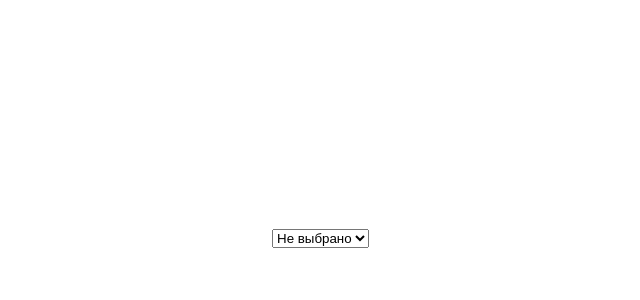
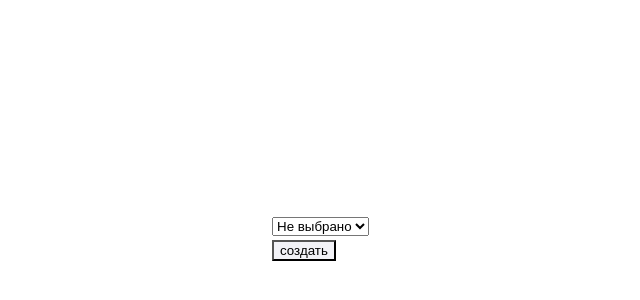
Before and after one commit to AlexMurrr/workWithAmoCRM, a Vue app: page / in a window 1280 px wide. Shown: the part 162-462 px from the top of the page, without its empty margins (368-1008 px from the left). Built offline with nearby package versions, Linux system fonts and the light colour scheme.

Commit message:
feat: change collor button

```diff
--- a/src/components/buttonV.vue
+++ b/src/components/buttonV.vue
@@ -0,0 +1,22 @@
+<script setup>
+const props = defineProps({
+  isActive: {type: String}
+})
+</script>
+
+<template>
+    <button :class="props.isActive" >создать</button>
+</template>
+
+
+<style>
+
+.noActive {
+    background-color: rgb(242, 242, 247);
+}
+
+.active {
+  background-color: blue;
+  color: white;
+}
+</style>
--- a/src/components/dropDown.vue
+++ b/src/components/dropDown.vue
@@ -1,13 +1,14 @@
 <script setup>
 
-import { ref, onMounted, defineProps } from 'vue';
+import { ref, onMounted, watch } from 'vue';
+import  buttonSelect  from './buttonV.vue';
 
     const selectedItem = ref('');
-
-      const props = defineProps({
-    items: {
-    type: Array,
-    default: () => [{
+    let activeBtn = 'noActive';
+    const props = defineProps({
+      items: {
+      type: Array,
+      default: () => [{
       id: 1,
       name: 'Item 1'
     }, {
@@ -17,25 +18,29 @@ import { ref, onMounted, defineProps } from 'vue';
   }
 });
 
-const items = ref(props.items);
-
-    // const items = [
-    //       { id: 1, name: 'Не выбрано' },
-    //       { id: 2, name: 'Сделка' },
-    //       { id: 3, name: 'Контакт' },
-    //       { id: 4, name: 'Компания' }
-    //     ];
+  const items = ref(props.items);
 
     onMounted(() => {
       selectedItem.value = items.value[0].name;
     });
 
+watch(selectedItem, (newValue, oldValue) => {
+    if (newValue ==='Не выбрано'){
+      activeBtn = 'noActive';
+    }else if (newValue !=='Не выбрано')
+      activeBtn = 'active'
+});
+
   </script>
 
 <template>
     <div>
+
       <select v-model="selectedItem">
         <option v-for="item in items" :key="item.id" :value="item.name">{{ item.name }}</option>
       </select>
     </div>
+    <div>
+      <buttonSelect :isActive="activeBtn"/>
+    </div>
   </template>
```
